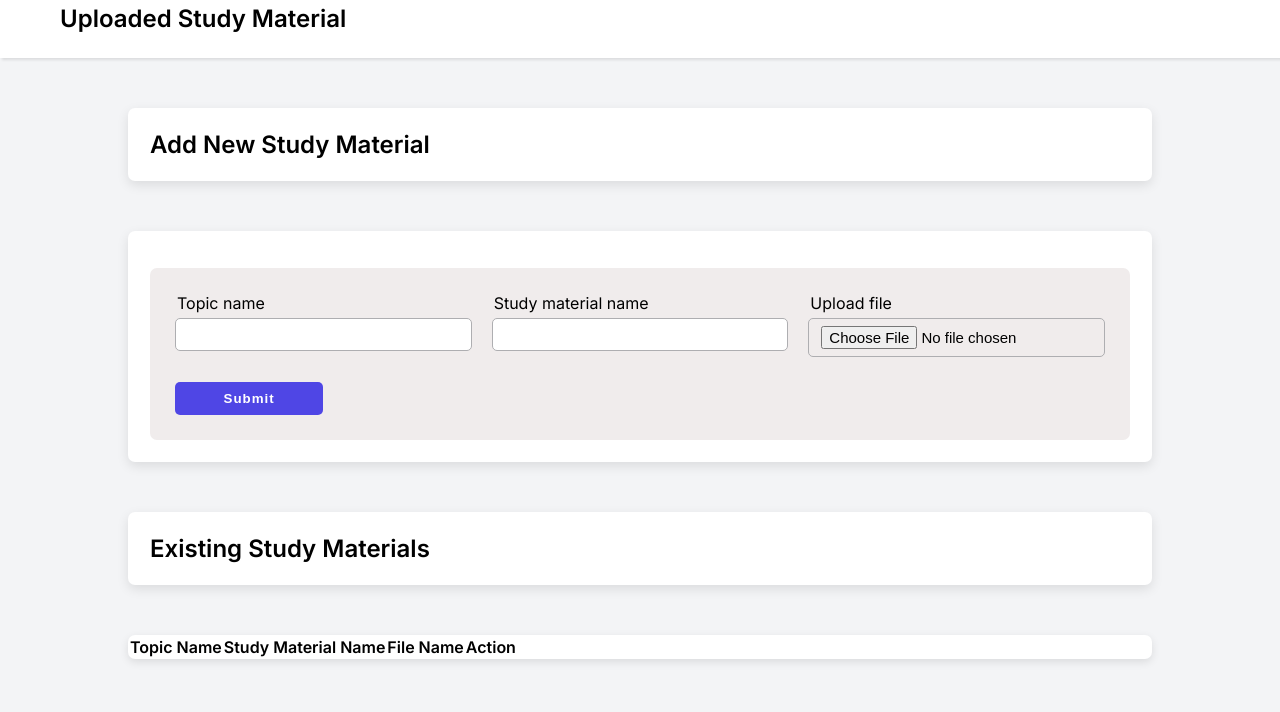
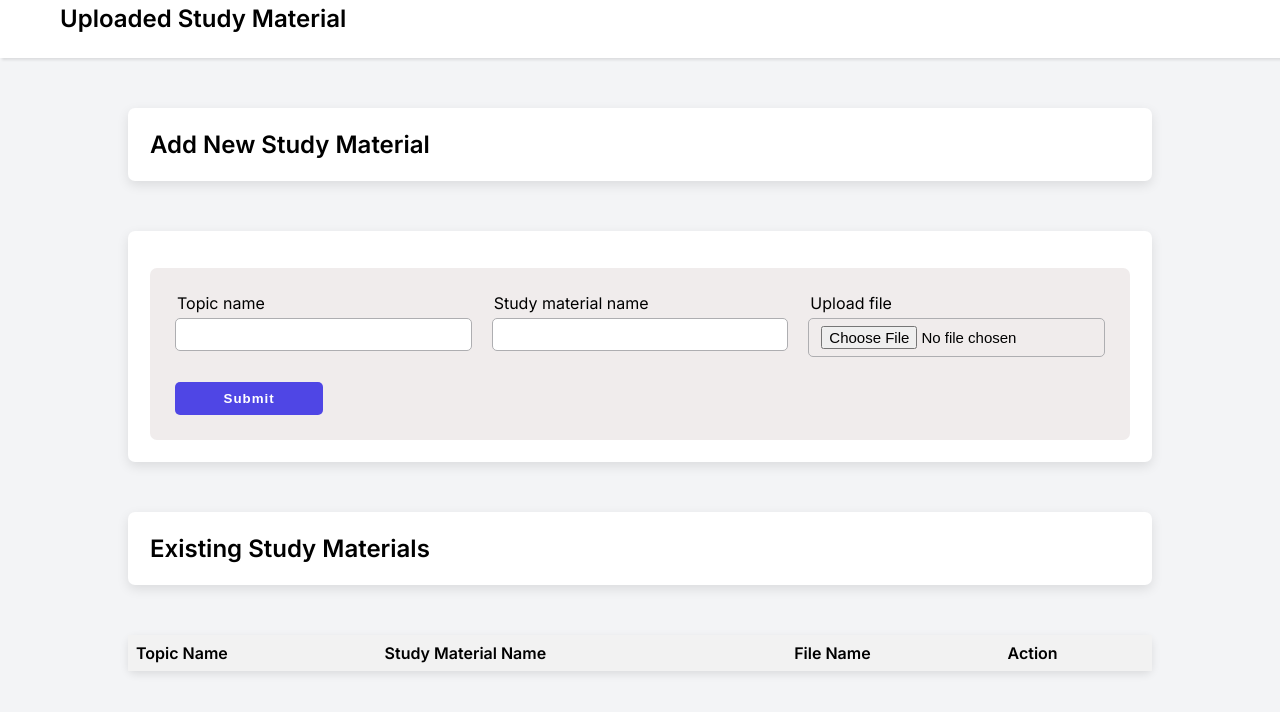
Before and after one commit to uditraj1/PathShala-UI, a plain HTML site: page teacher.html in a window 1280 px wide. Shown: the part 322-1034 px from the top of the page. Drawn offline with Linux system fonts and the light colour scheme.

Commit message:
New user css

```diff
--- a/Styles/user.css
+++ b/Styles/user.css
@@ -164,4 +164,21 @@ form > div > button {
   font-weight: 600;
   letter-spacing: 1px;
   margin-top: 5px;
+  text-align: left; /* Align the button to the left within its cell */
 }
+
+table {
+  width: 100%;
+  border-collapse: collapse;
+}
+
+th {
+  text-align: left;
+  background-color: #f2f2f2; /* Add a background color to headings if desired */
+  padding: 8px; /* Adjust padding as needed */
+}
+
+td {
+  text-align: left;
+  padding: 8px; /* Adjust padding as needed */
+}
```
